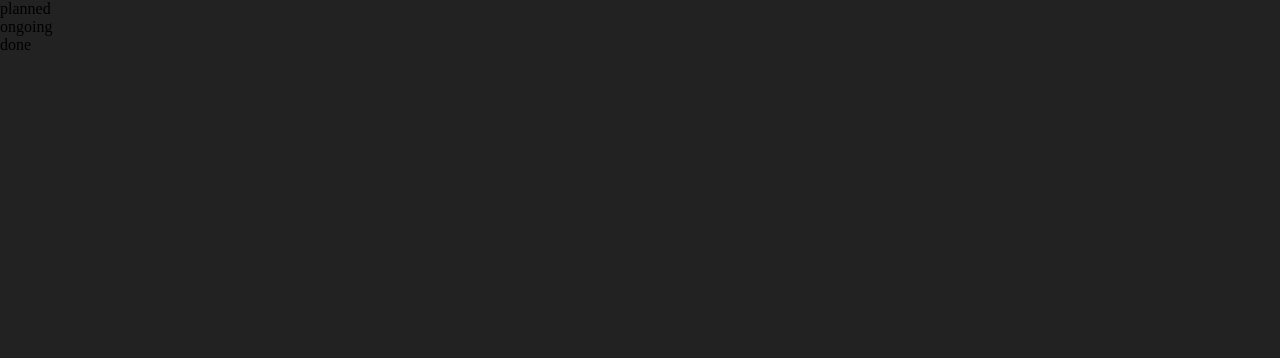
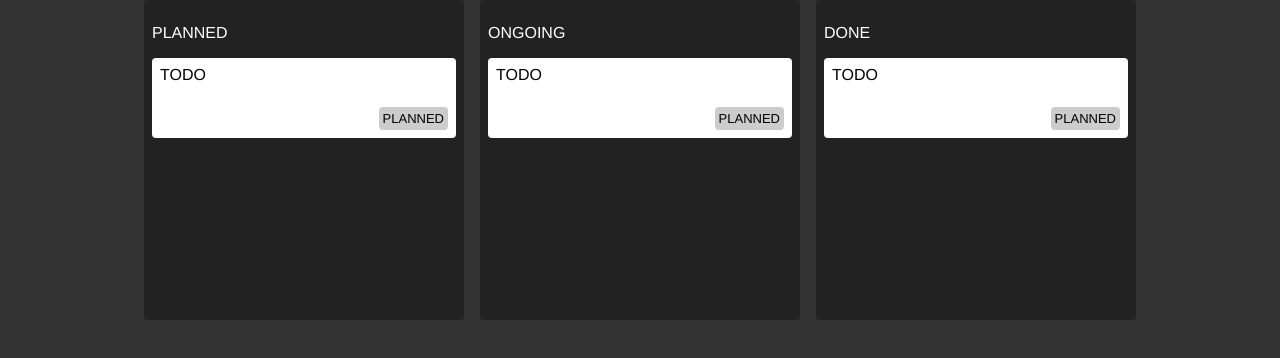
Before and after one commit to nabbysidek/zustand-kanban-board, a React (Vite) app: page / in a window 1280 px wide. Shown: the top 358 px of the page. Built offline with nearby package versions, Linux system fonts and the light colour scheme.

Commit message:
Creating the basic components

```diff
--- a/package.json
+++ b/package.json
@@ -11,6 +11,7 @@
   },
   "dependencies": {
     "bootstrap": "^5.3.3",
+    "classnames": "^2.5.1",
     "react": "^18.2.0",
     "react-bootstrap": "^2.10.2",
     "react-dom": "^18.2.0"
--- a/src/App.css
+++ b/src/App.css
@@ -1,5 +1,7 @@
 .app {
-  background: var(--color-gray-dark);
+  background: var(--color-gray);
   min-height: 100vh;
-
+  display: flex;
+  justify-content: center;
+  align-items: start;
 }
--- a/src/components/Columns.css
+++ b/src/components/Columns.css
@@ -0,0 +1,11 @@
+.column {
+    background: var(--color-gray-dark);
+    min-height: 20rem;
+    color: #fff;
+    width: 33%;
+    max-width: 20rem;
+    margin: 0 0.5rem;
+    border-radius: 4px;
+    padding: 0.5rem;
+    text-transform: uppercase;
+}
--- a/src/components/Columns.jsx
+++ b/src/components/Columns.jsx
@@ -1,10 +1,14 @@
-import React from 'react'
+import "./Columns.css";
+import { Col } from "react-bootstrap";
+import Tasks from "./Tasks";
 
 function Columns({state}) {
+  // the prop is a state because each column represents a specific state
   return (
-    <div className='column'>
-        {state}
-    </div>
+    <Col className='column'>
+      <p>{state}</p>
+      <Tasks title = "Todo"/>
+    </Col>
   )
 }
 
--- /dev/null
+++ b/src/components/Tasks.css
@@ -0,0 +1,36 @@
+.task {
+    background: #fff;
+    border-radius: 4px;
+    min-height: 5rem;
+    color: #000;
+    padding: 0.5rem;
+    display: flex;
+    flex-direction: column;
+    justify-content: space-between;
+}
+
+.bottom-wrapper {
+    display: flex;
+    justify-content: space-between;
+}
+
+.status {
+    font-size: small;
+    background: var(--color-gray-light);
+    padding: 0.25rem;
+    border-radius: 4px;
+    text-transform: uppercase;
+}
+
+/* now define the multiple arguments here */
+.planned {
+    background-color: var(--color-gray-light);
+}
+
+.ongoing {
+    background-color: var(--color-ongoing);
+}
+
+.done {
+    background-color: var(--color-done);
+}
--- /dev/null
+++ b/src/components/Tasks.jsx
@@ -0,0 +1,22 @@
+import classNames from "classnames";
+import "./Tasks.css";
+
+//  for debugging
+const debuggingStatus = "planned";
+
+function Tasks({title}) {
+    // the prop is a title because the task carries title of the task
+  return (
+    <div className='task'>
+      <div>{title}</div>
+      <div className="bottom-wrapper">
+        <div></div>
+        <div className={classNames("status", debuggingStatus)}>{debuggingStatus}</div>
+        {/* classnames is a library that simplifies adding multiple class names to a component and rendering them conditionally */}
+        {/* here, we provide the className "status" and the various arguments which are stored in our debuggingStatus */}
+      </div>
+    </div>
+  )
+}
+
+export default Tasks
--- a/src/index.css
+++ b/src/index.css
@@ -5,9 +5,15 @@
   --color-gray-light: #cccccc;
   --color-ongoing: #98c1d9;
   --color-done: #ee6c4d;
+
+  font-family: Helvetica, sans-serif;
 }
 
 /* body here */
 body {
   margin: 0;
 }
+
+* {
+  box-sizing: border-box; /* enables the padding to be inside of the element and not increase it further than its max width */
+}
```
Also changed, not shown: 1 other file (tests, documents, lock files or other folders).
